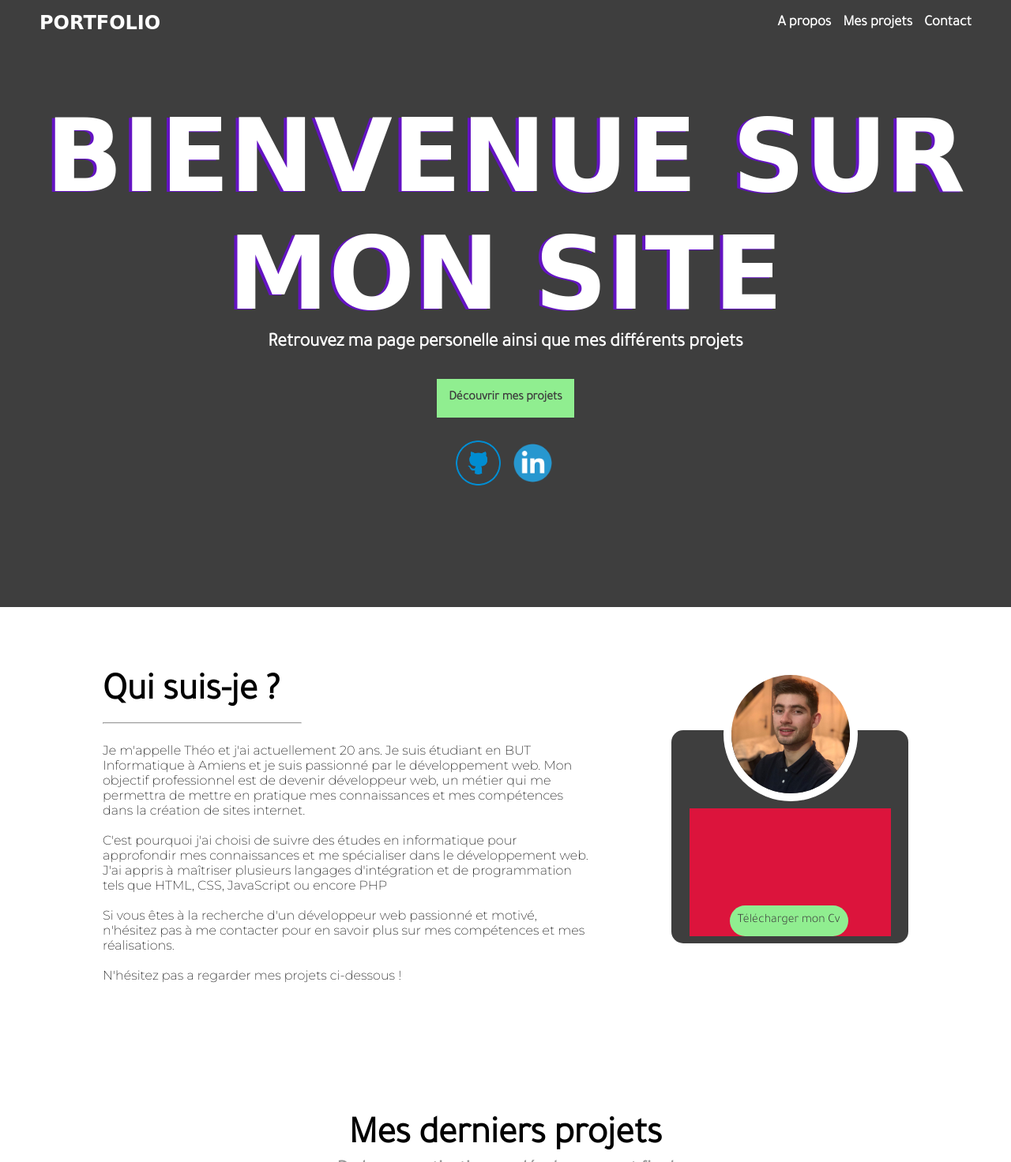
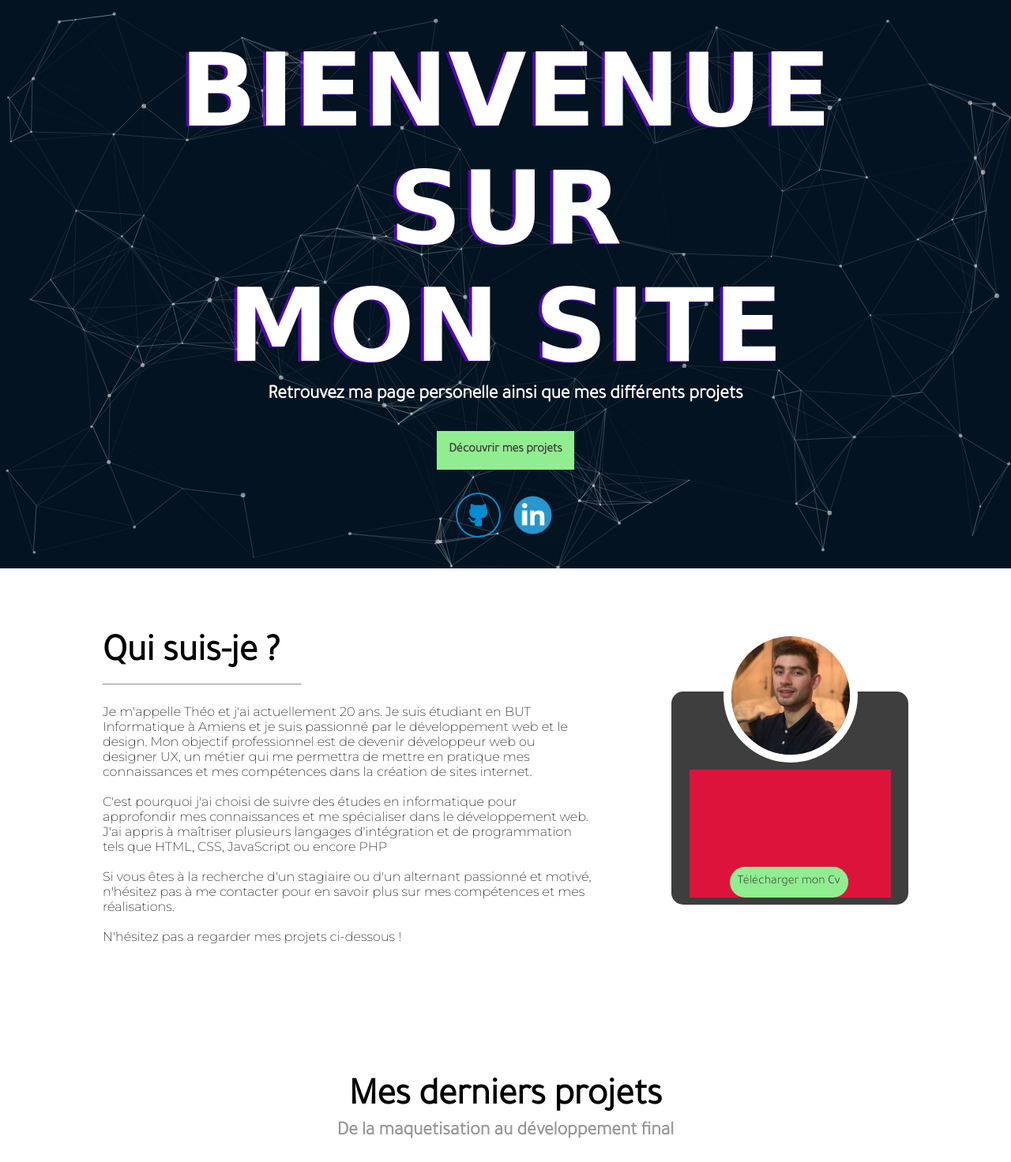
Before and after one commit to Theoode/Portfolio, a PHP site: page / in a window 1280 px wide. Shown: the top 1472 px of the page at 79% size. Run offline with PHP 8.4, Linux system fonts and the light colour scheme; some web fonts are replaced.

Commit message:
Ajour particle js

```diff
--- a/CSS/style.css
+++ b/CSS/style.css
@@ -5,6 +5,7 @@
 
 
 /*-----------VARIABLES---------------*/
+
 body{
     margin: 0;
     padding: 0;
@@ -33,13 +34,18 @@ a{
 }
 
 /*-----CONTAINER-----*/
-.container{
-    background-color: #3E3E3E;
-    min-height: 769px;
+#particles-js{
+    background: #031321;
+    margin: 0;
+    z-index: -1;
+    height: 720px;
 }
 
 .container_fils{
-    margin-top: 80px;
+    top: 5%;
+    left: 17%;
+    right: 17%;
+    position: absolute;
     display: flex;
     flex-direction: column;
     align-items: center;
@@ -72,34 +78,6 @@ a{
     height: 65px;
     width: 65px;
 }
-/*-----HEADER-----*/
-.header{
-    display: flex;
-    justify-content: space-between;
-    align-items: center;
-    margin: 0px 50px;
-    color: white;
-    padding-top: 15px;
-
-}
-.header a{
-    color: white;
-}
-
-.header h1{
-    font-size: 1.5em;
-}
-
-.header h3{
-    font-family: 'Tajawal', sans-serif;
-}
-
-.header nav{
-    display: flex;
-    gap: 15px;
-    font-size: 1em;
-}
-
 
 
 /*--------INFO PERSO----------*/
--- a/index.html
+++ b/index.html
@@ -7,18 +7,8 @@
 </head>
 <body>
 
-<!--Le header-->
-<div class="container">
 
-    <div class="header">
-        <h1>PORTFOLIO</h1>
-        <nav>
-            <a><h3>A propos</h3></a>
-            <a><h3>Mes projets</h3></a>
-            <a href="mailto:theoquennehenpro@gmail.com" target="_blank"><h3>Contact</h3></a>
-        </nav>
-    </div>
-
+<div id="particles-js">
     <div class="container_fils">
         <h1>BIENVENUE SUR </br>MON SITE</h1>
         <h2>Retrouvez ma page personelle ainsi que mes différents projets </h2>
@@ -41,15 +31,15 @@
     <div class="presentation">
         <p>
             Je m'appelle Théo et j'ai actuellement 20 ans. Je suis étudiant en BUT Informatique à Amiens et
-            je suis passionné par le développement web. Mon objectif professionnel est de devenir développeur
-            web, un métier qui me permettra de mettre en pratique mes connaissances et mes compétences dans
+            je suis passionné par le développement web et le design. Mon objectif professionnel est de devenir développeur
+            web ou designer UX, un métier qui me permettra de mettre en pratique mes connaissances et mes compétences dans
             la création de sites internet.</br></br>
 
             C'est pourquoi j'ai choisi de suivre des études en informatique pour approfondir mes connaissances
             et me spécialiser dans le développement web. J'ai appris à maîtriser plusieurs langages d'intégration
             et de programmation tels que HTML, CSS, JavaScript ou encore PHP</br></br>
 
-            Si vous êtes à la recherche d'un développeur web passionné et motivé, n'hésitez pas à me contacter
+            Si vous êtes à la recherche d'un stagiaire ou d'un alternant passionné et motivé, n'hésitez pas à me contacter
             pour en savoir plus sur mes compétences et mes réalisations.</br></br>
 
             N'hésitez pas a regarder mes projets ci-dessous !
@@ -87,7 +77,7 @@
     <div class="projet">
         <img src="../medias/projet2.jpg">
         <div class="container_info">
-            <h3>Création de maquettes de sites web et Application</h3>
+            <h3>Création de maquettes de sites web et affiches</h3>
             <img src="../medias/bas.png">
 
         </div>
@@ -96,7 +86,7 @@
     <div class="projet">
         <img src="../medias/projet3.jpg">
         <div class="container_info">
-            <h3>Développement d'une API de gestion d'EDT en Php</h3>
+            <h3>Développement d'une API de gestion de commande</h3>
             <img src="../medias/bas.png">
 
         </div>
@@ -152,5 +142,121 @@
     </div>
 </footer>
 
+<script src="JS/particles.min.js"></script>
+<script>
+    particlesJS(
+        {
+            "particles": {
+                "number": {
+                    "value": 170,
+                    "density": {
+                        "enable": true,
+                        "value_area": 1024.0252067743202
+                    }
+                },
+                "color": {
+                    "value": "#ffffff"
+                },
+                "shape": {
+                    "type": "circle",
+                    "stroke": {
+                        "width": 0,
+                        "color": "#000000"
+                    },
+                    "polygon": {
+                        "nb_sides": 5
+                    },
+                    "image": {
+                        "src": "img/github.svg",
+                        "width": 100,
+                        "height": 100
+                    }
+                },
+                "opacity": {
+                    "value": 0.5,
+                    "random": false,
+                    "anim": {
+                        "enable": false,
+                        "speed": 1,
+                        "opacity_min": 0.1,
+                        "sync": false
+                    }
+                },
+                "size": {
+                    "value": 3,
+                    "random": true,
+                    "anim": {
+                        "enable": false,
+                        "speed": 40,
+                        "size_min": 0.1,
+                        "sync": false
+                    }
+                },
+                "line_linked": {
+                    "enable": true,
+                    "distance": 150,
+                    "color": "#ffffff",
+                    "opacity": 0.4,
+                    "width": 1
+                },
+                "move": {
+                    "enable": true,
+                    "speed": 6,
+                    "direction": "none",
+                    "random": false,
+                    "straight": false,
+                    "out_mode": "out",
+                    "bounce": false,
+                    "attract": {
+                        "enable": false,
+                        "rotateX": 600,
+                        "rotateY": 1200
+                    }
+                }
+            },
+            "interactivity": {
+                "detect_on": "canvas",
+                "events": {
+                    "onhover": {
+                        "enable": false,
+                        "mode": "grab"
+                    },
+                    "onclick": {
+                        "enable": true,
+                        "mode": "push"
+                    },
+                    "resize": true
+                },
+                "modes": {
+                    "grab": {
+                        "distance": 400,
+                        "line_linked": {
+                            "opacity": 1
+                        }
+                    },
+                    "bubble": {
+                        "distance": 400,
+                        "size": 40,
+                        "duration": 2,
+                        "opacity": 8,
+                        "speed": 3
+                    },
+                    "repulse": {
+                        "distance": 200,
+                        "duration": 0.4
+                    },
+                    "push": {
+                        "particles_nb": 4
+                    },
+                    "remove": {
+                        "particles_nb": 2
+                    }
+                }
+            },
+            "retina_detect": true
+        }
+    )
+</script>
+
 </body>
 </html>
```
Also changed, not shown: JS/particles.min.js (added).
